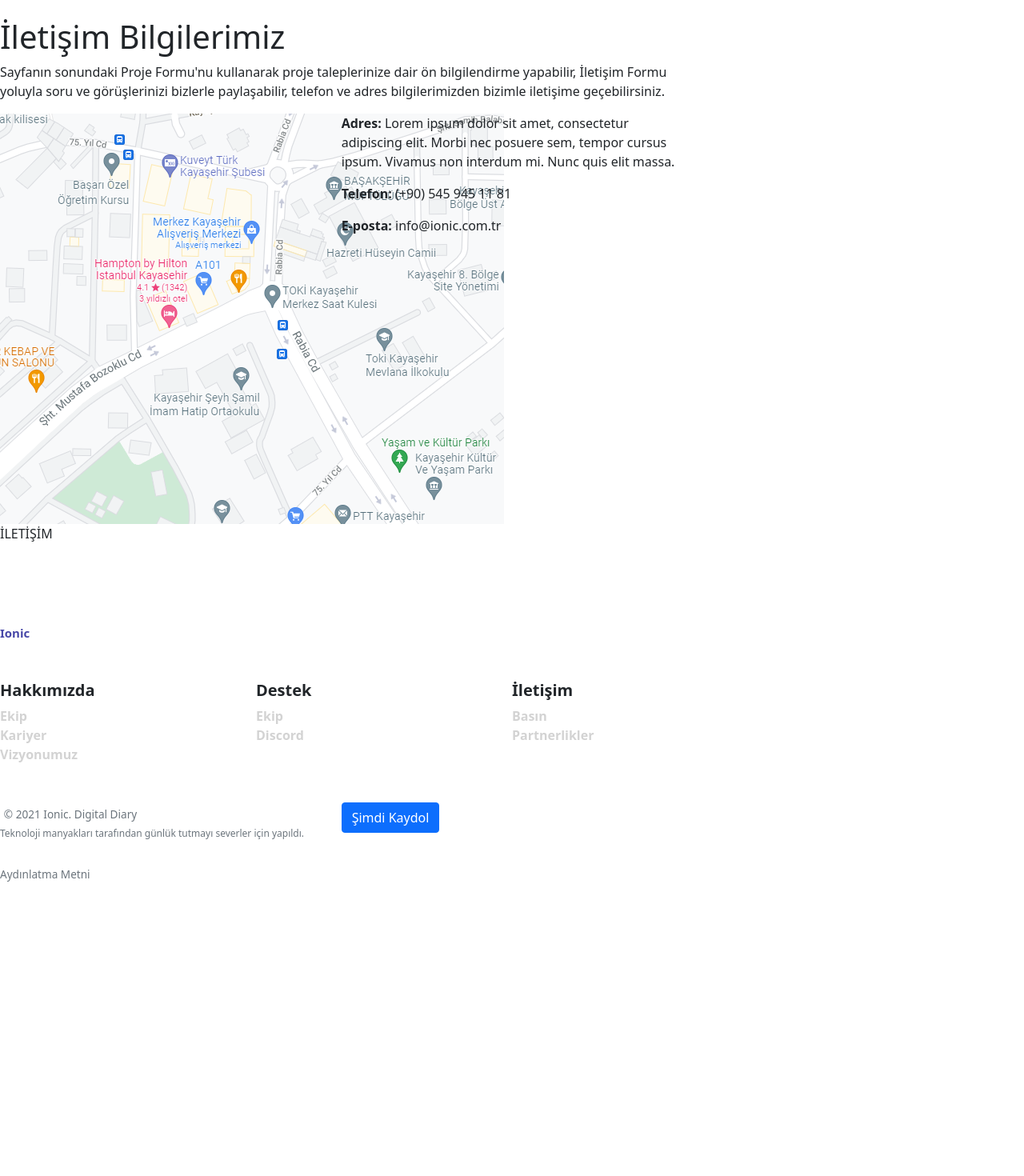
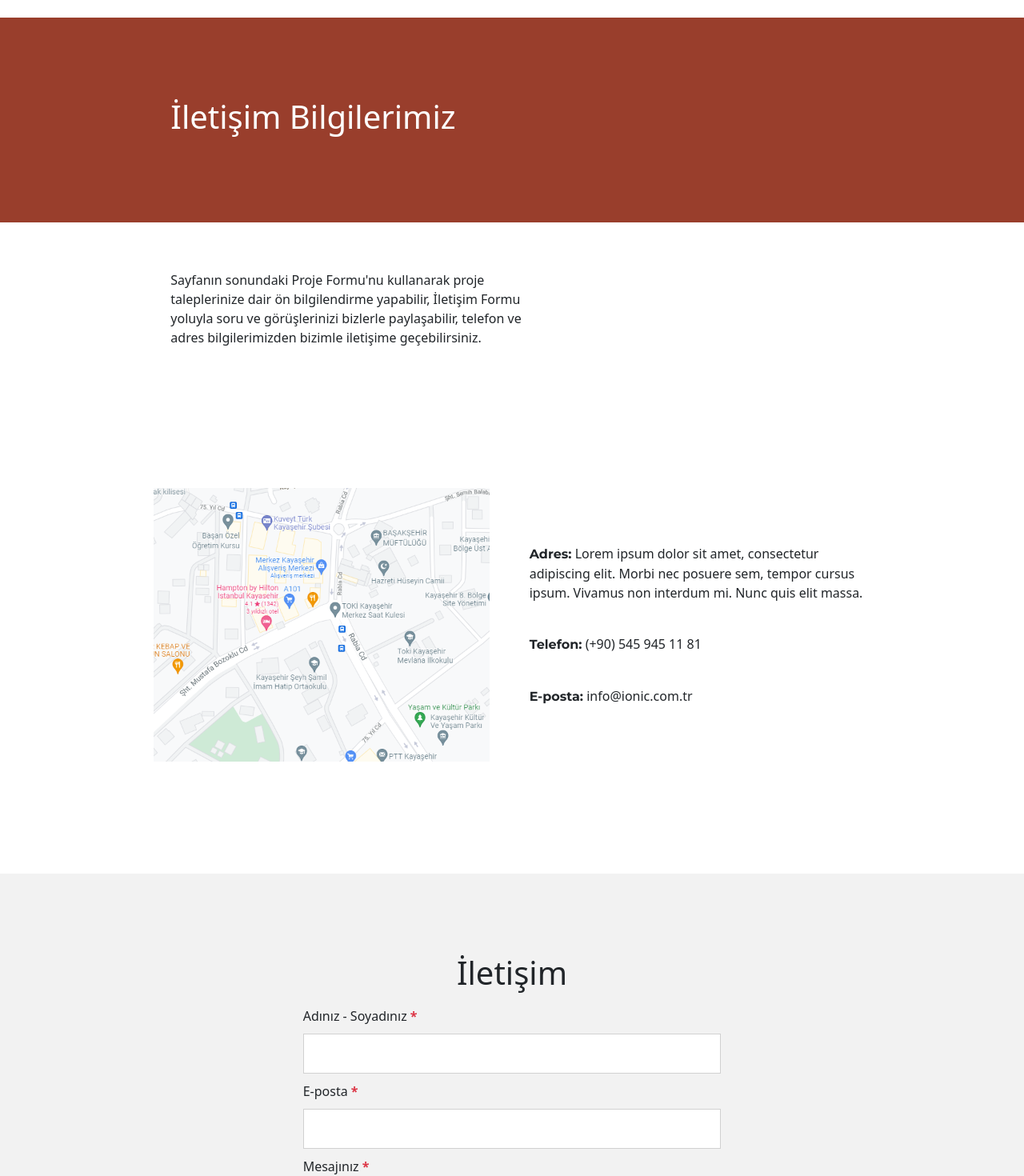
Before and after one commit to emre-guler/diary-react, a React (Create React App) app: page / in a window 1280 px wide. Shown: the part 80-1550 px from the top of the page at 80% size. Before the commit the page ends 1279 px from the top, so only its background shows below. Built offline with nearby package versions, Linux system fonts and the light colour scheme.

Commit message:
contact file edits

```diff
--- a/src/Components/ContentComponents/Contact.js
+++ b/src/Components/ContentComponents/Contact.js
@@ -5,13 +5,13 @@ import contactLogo from "../../assets/pics/contact.png";
 const Contact = () => {
   return (
     <div>
-      <Row className="aboutUpperRow">
-        <Col className="aboutUpperCol" xl={8} md={8} sm={8} xs={8}>
+      <Row className="contactUpperRow">
+        <Col className="contactUpperCol" xl={8} md={8} sm={8} xs={8}>
           <h1>İletişim Bilgilerimiz</h1>
         </Col>
       </Row>
-      <Row className="aboutMiddleRow">
-        <Col className="aboutMiddleCol" xl={8} md={8} sm={8} xs={8}>
+      <Row className="contactMiddleRow">
+        <Col className="contactMiddleCol" xl={8} md={8} sm={8} xs={8}>
           <p>
             Sayfanın sonundaki Proje Formu'nu kullanarak proje taleplerinize
             dair ön bilgilendirme yapabilir, İletişim Formu yoluyla soru ve
@@ -20,16 +20,63 @@ const Contact = () => {
           </p>
         </Col>
       </Row>
-      <Row className="aboutMiddleRow1">
-        <Col xl={4} md={4} sm={4} xs={4}><img className="aboutContactImg" src={contactLogo} alt="İletişim Fotoğrafı"/></Col>
-        <Col xl={4} md={4} sm={4} xs={4} className="aboutInformations">
-            <p><b>Adres:</b> Lorem ipsum dolor sit amet, consectetur adipiscing elit. Morbi nec posuere sem, tempor cursus ipsum. Vivamus non interdum mi. Nunc quis elit massa.</p>
-            <p><b>Telefon:</b> (+90) 545 945 11 81</p>
-            <p><b>E-posta:</b> info@ionic.com.tr</p>
+      <Row className="contactMiddleRow1">
+        <Col xl={6} md={6} sm={12} xs={12}>
+          <img
+            className="contactImg"
+            src={contactLogo}
+            alt="İletişim Fotoğrafı"
+          />
+        </Col>
+        <Col className="contactInformations" xl={4} md={4} sm={10} xs={10}>
+          <p>
+            <b>Adres:</b> Lorem ipsum dolor sit amet, consectetur adipiscing
+            elit. Morbi nec posuere sem, tempor cursus ipsum. Vivamus non
+            interdum mi. Nunc quis elit massa.
+          </p>
+          <p>
+            <b>Telefon:</b> (+90) 545 945 11 81
+          </p>
+          <p>
+            <b>E-posta:</b> info@ionic.com.tr
+          </p>
         </Col>
       </Row>
-      <Row className="aboutFormRow">
-          İLETİŞİM
+      <Row className="contactFormRow">
+        <Col xl={10} md={8} sm={12} xs={12}>
+          <h1 className="contactHeader">İletişim</h1>
+        </Col>
+        <Col xl={12} md={12} sm={12} xs={12} className="contactFormInputCol">
+          <Col xl={7} md={11} sm={11} xs={11} className="contactFormInputs">
+            <label for="fullname">
+              Adınız - Soyadınız{" "}
+              <span className="text-danger">
+                <b>*</b>
+              </span>
+            </label>
+            <input
+              type="text"
+              id="fullname"
+              className="contactFullName"
+              input
+            />
+            <label for="email">
+              E-posta{" "}
+              <span className="text-danger">
+                <b>*</b>
+              </span>
+            </label>
+            <input type="text" id="email" className="contactEmail" input />
+            <label for="message">
+              Mesajınız{" "}
+              <span className="text-danger">
+                <b>*</b>
+              </span>
+            </label>
+            <textarea id="message"></textarea>
+            <Button className="contactFormButton" variant="success">GÖNDER</Button>
+          </Col>
+        </Col>
       </Row>
     </div>
   );
```
